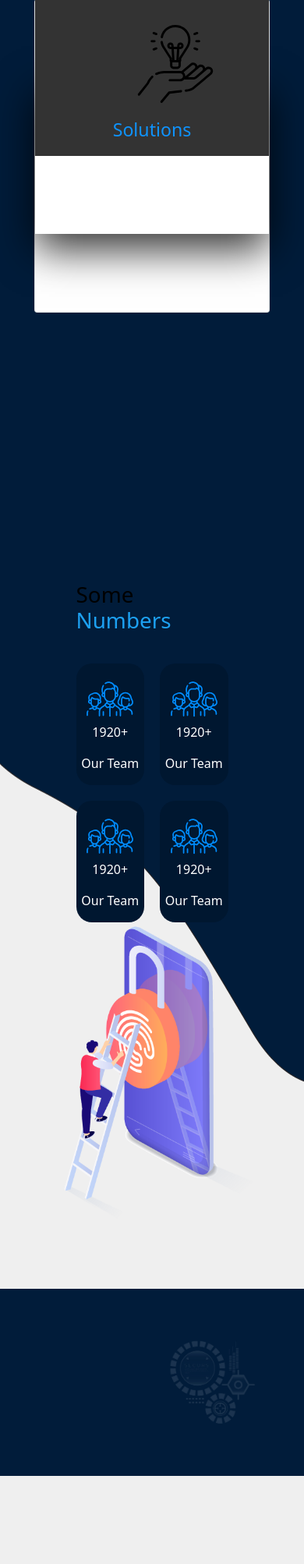
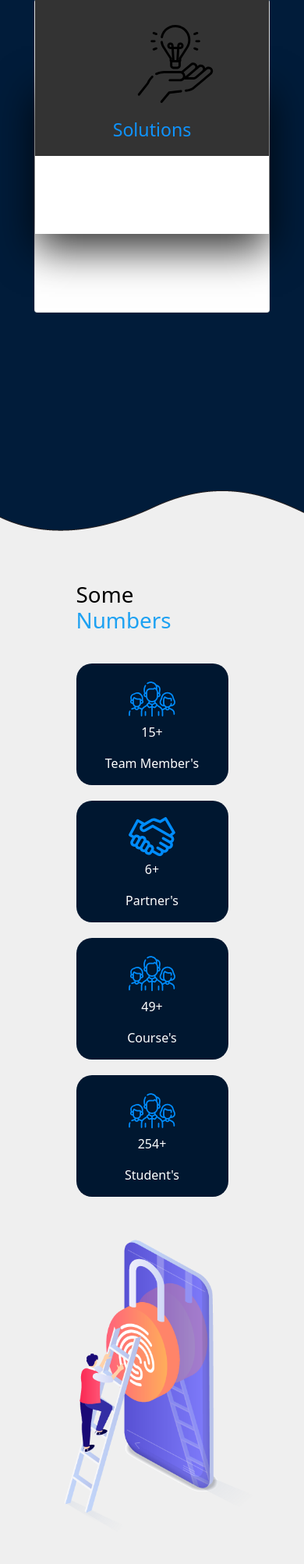
Before and after one commit to mazen103501/joransom, a PHP site: page / in a window 390 px wide. Shown: the part 3280-5286 px from the top of the page at 78% size. Run offline with PHP 8.4, Linux system fonts and the light colour scheme; data that the repository does not hold is empty; some web fonts are replaced.

Commit message:
some changes"

```diff
--- a/CSS/home.css
+++ b/CSS/home.css
@@ -151,14 +151,9 @@ nav{
     position: absolute !important;
     top: 30px;
     right: 20px;
-
+    background: white;
 }
 
-/* .navbar-toggler{
-    position: absolute;
-    top: 12px;
-    right: 10%;
-} */
 
 
 /* @media(max-width:1140px)  {
@@ -247,8 +242,32 @@ nav{
     width: 100%;
     height: 100%;
 }
+@media (max-width:400px){
+    .intro-section .intro-containter{
+        overflow-x: hidden;
+    }
+    .intro-section .intro-containter .intro-text h1 {
+        font-size: 30px;
+    }
+}
+@media (max-width:768px){
+    .intro-section .intro-containter .intro-text{
+        padding-left: 30px;
+        padding-right: 30px;
+    }
+}
+@media (max-width:992px) and (min-width:430px){
+    .intro-section{
+        padding-top: 200px;
 
+    }
 
+}
+@media (max-width:1200px){
+    .intro-section .intro-containter{
+        justify-content: center;
+    }
+}
 @media (min-width:992px){
     .intro-section{
         /* padding-top: 100px; */
@@ -337,6 +356,11 @@ nav{
 @media (max-width:768px){
     .about-us .thecont .about-box .box{
         flex-basis: 100%;
+    }
+}
+@media (max-width:992px) and (min-width:430px){
+    .about-us{
+        padding-top: 180px;
     }
 }
 @media (min-width:768px){
@@ -523,23 +547,14 @@ nav{
     flex-basis: calc(50% - 10px);
     background: #001730;
     color: white;
-    transition: 0.9s;
+    transition: 0.5s;
 }
 .about-numbers .thecont .space .headerandboxes  .boxescont .box:hover{
     box-shadow: inset 0 170px 0 0 #cecccc59;
-    /* border: 1px solid black; */
-    /* opacity: 0.24; */
-}
-.about-numbers .thecont .space .headerandboxes  .boxescont .box:hover p{
-    /* color: black; */
 }
 .about-numbers .thecont .space .headerandboxes  .boxescont .box img{
     width: 60px;
     height: 60px;
-    color: #008cfc;
-}
-.about-numbers .thecont .space .headerandboxes  .boxescont .box .number{
-
 }
 .about-numbers .thecont .space .number-img{
     width: 583px;
@@ -549,6 +564,29 @@ nav{
 }
 
 
+
+
+
+
+@media (max-width:1200px){
+    .about-numbers .thecont .space .headerandboxes  .boxescont .box{
+        /* flex-basis: 33.33%; */
+    }
+    .about-numbers{
+        background-position: 0% -50%;
+    }
+    .about-numbers .thecont .space{
+        row-gap: 50px;
+    }
+}
+@media (max-width:992px){
+    .about-numbers .thecont .space .headerandboxes  .boxescont .box{
+        flex-basis: 100%;
+    }
+    .about-numbers{
+        background-position: 0% 0%;
+    }
+}
 
 
 
@@ -565,6 +603,7 @@ nav{
     display: flex;
     flex-wrap: wrap;
     justify-content: space-evenly;
+    row-gap: 120px;
     /* margin-top: 120px; */
     background-image: url("../PHOTOS/coursesbackground.jpg");
     background-size: cover;
@@ -612,7 +651,7 @@ nav{
 
 .Advertisement{
     text-align: center;
-   margin-top:120px;
+    margin-top:120px;
     margin-bottom: 80px;
     text-align: center;
     font-size:30px; font-weight:bolder; letter-spacing:1px;
--- a/JS/ransom.js
+++ b/JS/ransom.js
@@ -61,7 +61,10 @@ if(theLink.includes("pages=")){
     console.log(homeCourses)
     window.onscroll = function(){
         console.log(document.documentElement.scrollTop)
-        if(document.documentElement.scrollTop > (homeCourses[0].parentElement.offsetTop -350)){
+        if(innerWidth > 500){
+
+        }
+        if(document.documentElement.scrollTop > (homeCourses[0].parentElement.offsetTop -250)){
             let theTime = 200;
             homeCourses.forEach(ele=>{
                 setTimeout(() => {
--- a/index.php
+++ b/index.php
@@ -277,26 +277,26 @@ if($do=='dashborad'){
                     <div class="box">
                         <p class="backend-num"></p>
                         <img src="PHOTOS/team.svg" alt="team">
-                        <p class="number">1920+</p>
-                        <p class="text-box">Our Team</p>
+                        <p class="number"><span>15</span>+</p>
+                        <p class="text-box">Team Member's</p>
+                    </div>
+                    <div class="box">
+                        <p class="backend-num"></p>
+                        <img src="PHOTOS/deal.svg" alt="team">
+                        <p class="number"><span>6</span>+</p>
+                        <p class="text-box">Partner's</p>
                     </div>
                     <div class="box">
                         <p class="backend-num"></p>
                         <img src="PHOTOS/team.svg" alt="team">
-                        <p class="number">1920+</p>
-                        <p class="text-box">Our Team</p>
+                        <p class="number"><span>49</span>+</p>
+                        <p class="text-box">Course's</p>
                     </div>
                     <div class="box">
                         <p class="backend-num"></p>
                         <img src="PHOTOS/team.svg" alt="team">
-                        <p class="number">1920+</p>
-                        <p class="text-box">Our Team</p>
-                    </div>
-                    <div class="box">
-                        <p class="backend-num"></p>
-                        <img src="PHOTOS/team.svg" alt="team">
-                        <p class="number">1920+</p>
-                        <p class="text-box">Our Team</p>
+                        <p class="number"><span>254</span>+</p>
+                        <p class="text-box">Student's</p>
                     </div>
                 </div>
             </div>
```
Also changed, not shown: PHOTOS/deal.svg (added).
